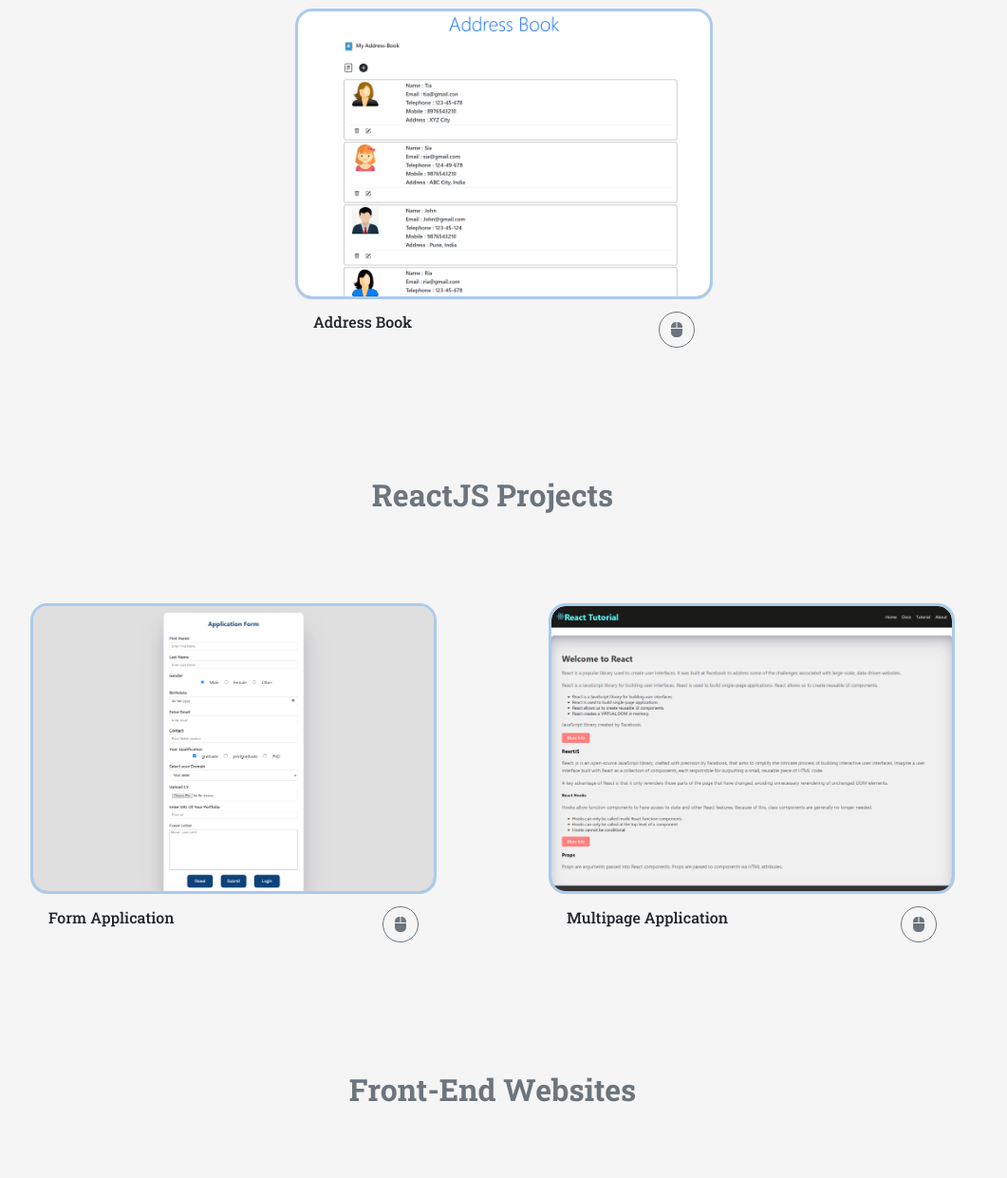
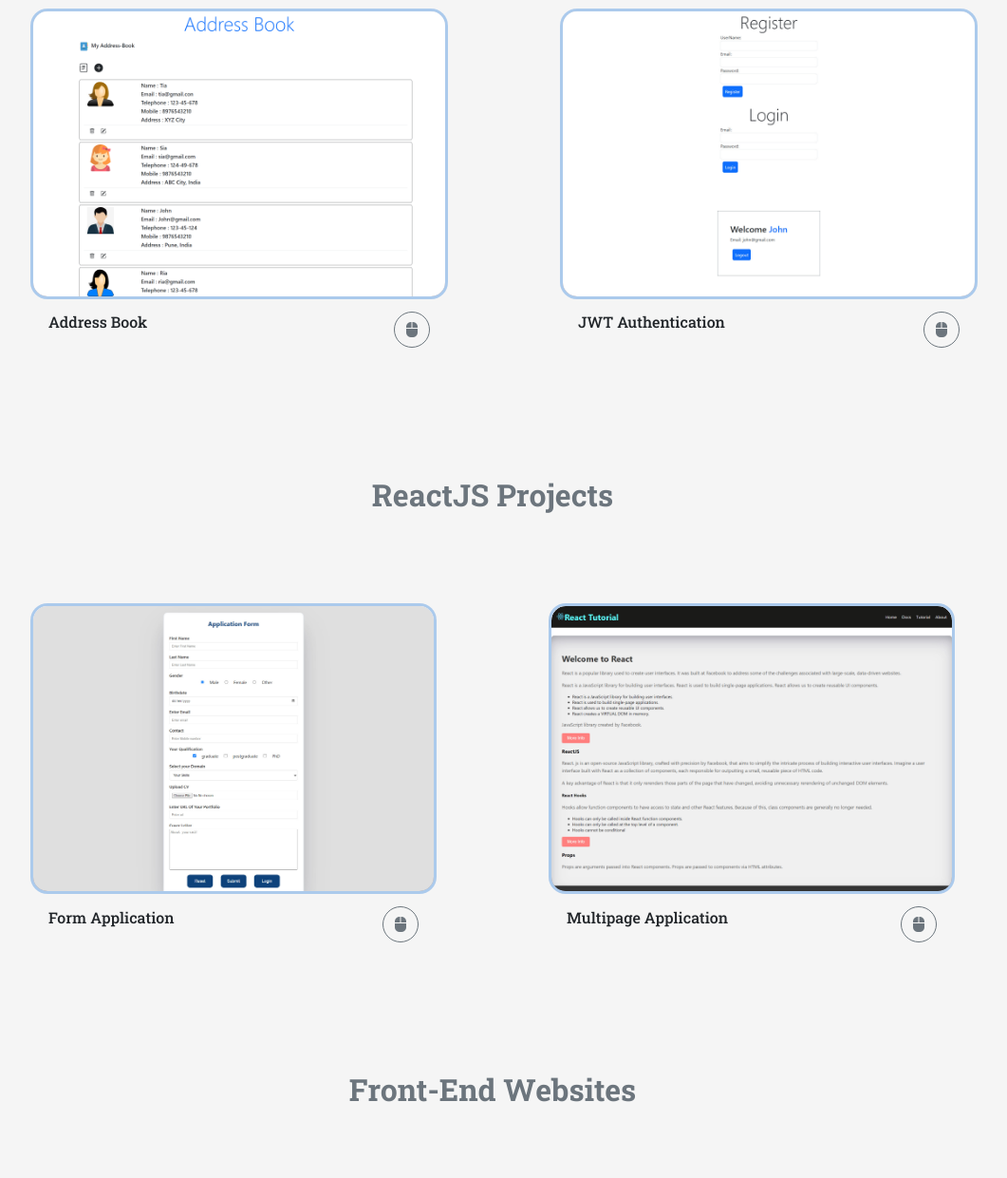
Before and after one commit to MonikaS5/MonikaS_Portfolio, a plain HTML site: page index.html in a window 1280 px wide. Shown: the part 2825-4065 px from the top of the page at 95% size, without its empty margins (109-1170 px from the left). Drawn offline with nearby package versions, Linux system fonts and the light colour scheme.

Commit message:
new update

```diff
--- a/css/style.css
+++ b/css/style.css
@@ -175,7 +175,7 @@ h1 {
   border: 10px solid #e5e3e3;
   border-top-color: #484748;
   border-radius: 50%;
-  animation: loading 1s linear infinite;
+  animation: loading 4s linear infinite;
 
 }
 
@@ -203,7 +203,6 @@ h1 {
   border: none;
   outline: none;
   background-color: #605f80;
-  /* background-color: #747a98; */
   color: white;
   cursor: pointer;
   padding: 15px;
--- a/index.html
+++ b/index.html
@@ -30,7 +30,7 @@
 
 <body data-bs-spy="scroll" data-bs-target=".navbar" data-bs-offset="10">
 
-  <div class="loader" onload="myFunction()"></div>
+  <div class="loader"></div>
 
   <!-- Back to top button -->
   <button onclick="topFunction()" id="myBtn" title="Go to top">Top</button>
@@ -242,9 +242,10 @@
                   Proficient in <b class="highlight"> JavaScript, Node.js, ReactJS, and MongoDB</b>, with hands-on
                   experience through
                   various personal and academic projects, showcasing my work in
-                    <a class="text-decoration-none" href="#myprojects"><b class="highlight text-primary"> Projects</b>
-                    </a> section. Seeking an opportunity to contribute to a dynamic development
-                  team and grow as a professional developer.</p>
+                  <a class="text-decoration-none" href="#myprojects"><b class="highlight text-primary"> Projects</b>
+                  </a> section. Seeking an opportunity to contribute to a dynamic development
+                  team and grow as a professional developer.
+                </p>
                 <h5 class="text-secondary">I've pursued</h5>
                 <ul class="text-secondary myself">
                   <li><b class="highlight">Diploma in Web Page Designing and Development Program</b><b
@@ -357,7 +358,7 @@
                     </div>
                   </div>
 
-                  <div class="col-12 col-md-6 mx-md-auto ">
+                  <div class="col-12 col-md-6 ">
                     <div class="card  border-0 rounded-0 ">
                       <div class="frame">
 
@@ -371,6 +372,22 @@
                         <h6 class="card-text mb-3 myfont">Address Book</h6> <span><a
                             class="btn btn-outline-secondary rounded-5" href="https://endearing-phoenix-50f5d4.netlify.app
 
+                " target="_blank" role="button"><i class="fas fa-mouse"></i></a></span>
+                      </div>
+                    </div>
+                  </div>
+                  <div class="col-12 col-md-6  ">
+                    <div class="card  border-0 rounded-0 ">
+                      <div class="frame">
+
+                        <a href="https://admirable-alfajores-5f4ed4.netlify.app
+            " target="_blank"><img src="../MonikaS_Portfolio/image/illustration/jwtimage.jpg" class="img2"
+                            alt="JWT Authentication"></a>
+                      </div>
+                      <div class="card-body d-flex justify-content-between align-items-center p-3">
+
+                        <h6 class="card-text mb-3 myfont">JWT Authentication</h6> <span><a
+                            class="btn btn-outline-secondary rounded-5" href="https://admirable-alfajores-5f4ed4.netlify.app
                 " target="_blank" role="button"><i class="fas fa-mouse"></i></a></span>
                       </div>
                     </div>
@@ -397,7 +414,7 @@
                         <div class="frame">
 
                           <a href="https://bespoke-starburst-d0cb1f.netlify.app
-            " target="_blank"><img src="../MonikaS_Portfolio/image/illustration/form.png" class="img2"
+            " target="_blank"><img src="../MonikaS_Portfolio/image/illustration/formReact.jpg" class="img2"
                               alt="Form Website"></a>
                         </div>
                         <div class="card-body d-flex justify-content-between align-items-center p-3">
@@ -413,7 +430,7 @@
                         <div class="frame">
 
                           <a href="https://candid-quokka-458af3.netlify.app
-            " target="_blank"><img src="../MonikaS_Portfolio/image/illustration/multipage.png" class="img2"
+            " target="_blank"><img src="../MonikaS_Portfolio/image/illustration/mutlipageReact.jpg" class="img2"
                               alt="Multipage Application"></a>
                         </div>
                         <div class="card-body d-flex justify-content-between align-items-center p-3">
--- a/js/script.js
+++ b/js/script.js
@@ -8,23 +8,20 @@ function googleTranslateElementInit() {
 
 
 // <!-- ------------------------loading spinner -->
-
-
-
-
 window.addEventListener("load", () => {
   const loader = document.querySelector(".loader");
-  loader.classList.add("loader-hidden");
 
-  loader.addEventListener("transitionend", () => {
-    document.body.removeChild("loader");
-  })
-})
+  if (loader) {
+    loader.classList.add("loader-hidden");
+
+    loader.addEventListener("transitionend", () => {
+      document.body.removeChild(loader);
+    });
+  }
+});
 
 
 // ------------------------------------------------------------------------------
-
-
 
 //    <!-- Back to top button -->
 
```
Also changed, not shown: image/illustration/Todos.png, image/illustration/form.png (deleted), image/illustration/formReact.jpg (added), image/illustration/jwtimage.jpg (added), image/illustration/multipage.png (deleted), image/illustration/mutlipageReact.jpg (added), 1 other file.
